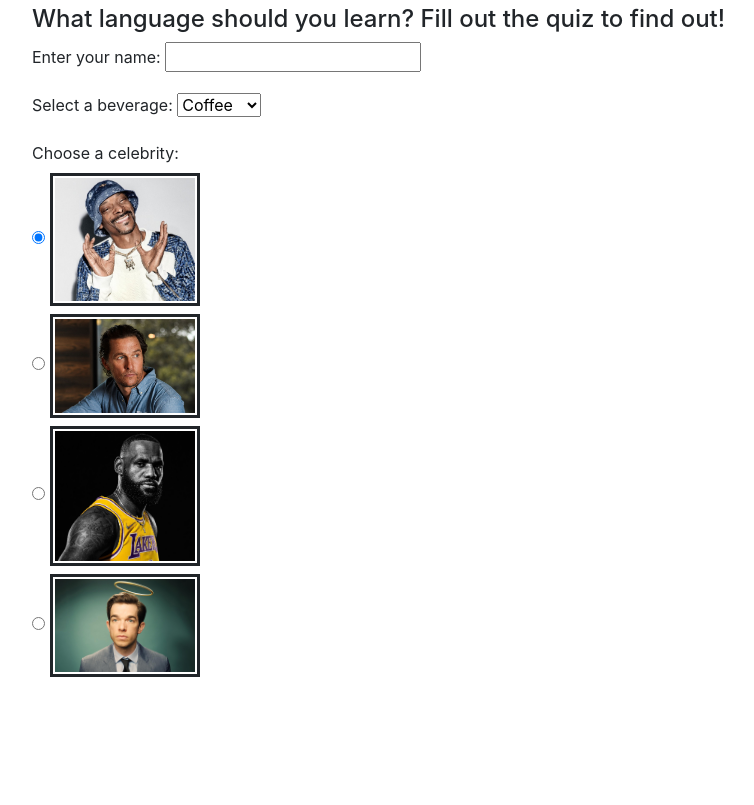
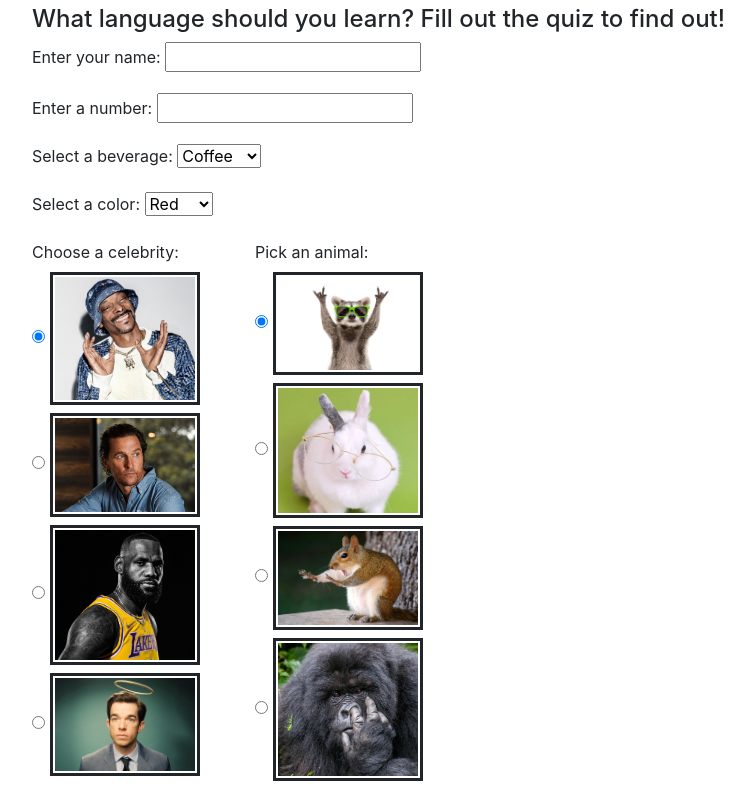
Before and after one commit to jcseeley/language-selector, a plain HTML site: page index.html in a window 1280 px wide. Shown: the part 51-856 px from the top of the page, without its empty margins (53-807 px from the left). Before the commit the page ends 800 px from the top, so only its background shows below. Drawn offline with Linux system fonts and the light colour scheme.

Commit message:
add color and animal questions.

```diff
--- a/css/styles.css
+++ b/css/styles.css
@@ -1,5 +1,10 @@
-#snooppic, #matthewpic, #lebronpic, #johnpic {
+#snooppic, #matthewpic, #lebronpic, #johnpic, #raccoonpic, #bunnypic, #squirrelpic, #gorillapic {
   max-width: 150px;
   border-style: solid;
   padding: 2px;
 }
+
+#celebrity {
+  float:left;
+  margin-right: 5%;
+}
--- a/index.html
+++ b/index.html
@@ -20,6 +20,11 @@
         </div>
 
         <div class= "form-group">
+          <label for="number">Enter a number:</label>
+          <input id="number" type="text">
+        </div>
+
+        <div id="select-beverage" class= "form-group">
           <label for="beverage">Select a beverage:</label>
           <select id="beverage">
             <option value="coffee">Coffee</option>
@@ -29,7 +34,17 @@
           </select>
         </div>
 
-        <div class="form-group">
+        <div id="select-color" class= "form-group">
+          <label for="color">Select a color:</label>
+          <select id="color">
+            <option value="red">Red</option>
+            <option value="green">Green</option>
+            <option value="blue">Blue</option>
+            <option value="black">Black</option>
+          </select>
+        </div>
+
+        <div id="celebrity" class="form-group">
           <label>Choose a celebrity:</label>
           <div class="radio">
             <label>
@@ -57,7 +72,33 @@
           </div>
         </div>
 
-
+        <div id="animal" class="form-group">
+          <label>Pick an animal:</label>
+          <div class="radio">
+            <label>
+              <input type="radio" name="animal" value="Raccoon" checked>
+              <img id="raccoonpic" src="img/raccoon.jpg" alt="A picture of a raccoon.">
+            </label>
+          </div>
+          <div class="radio">
+            <label>
+              <input type="radio" name="animal" value="Bunny">
+              <img id="bunnypic" src="img/bunny.jpeg" alt="A picture of a bunny.">
+            </label>
+          </div>
+          <div class="radio">
+            <label>
+              <input type="radio" name="animal" value="Squirrel">
+              <img id="squirrelpic" src="img/squirrel.jpg" alt="A picture of a squirrel.">
+            </label>
+          </div>
+          <div class="radio">
+            <label>
+              <input type="radio" name="animal" value="Gorilla">
+              <img id="gorillapic" src="img/gorilla.jpg" alt="A picture of a gorilla.">
+            </label>
+          </div>
+        </div>
 
       </form>
     </div>
```
Also changed, not shown: img/bunny.jpeg (added), img/gorilla.jpg (added), img/raccoon.jpg (added), img/squirrel.jpg (added).
